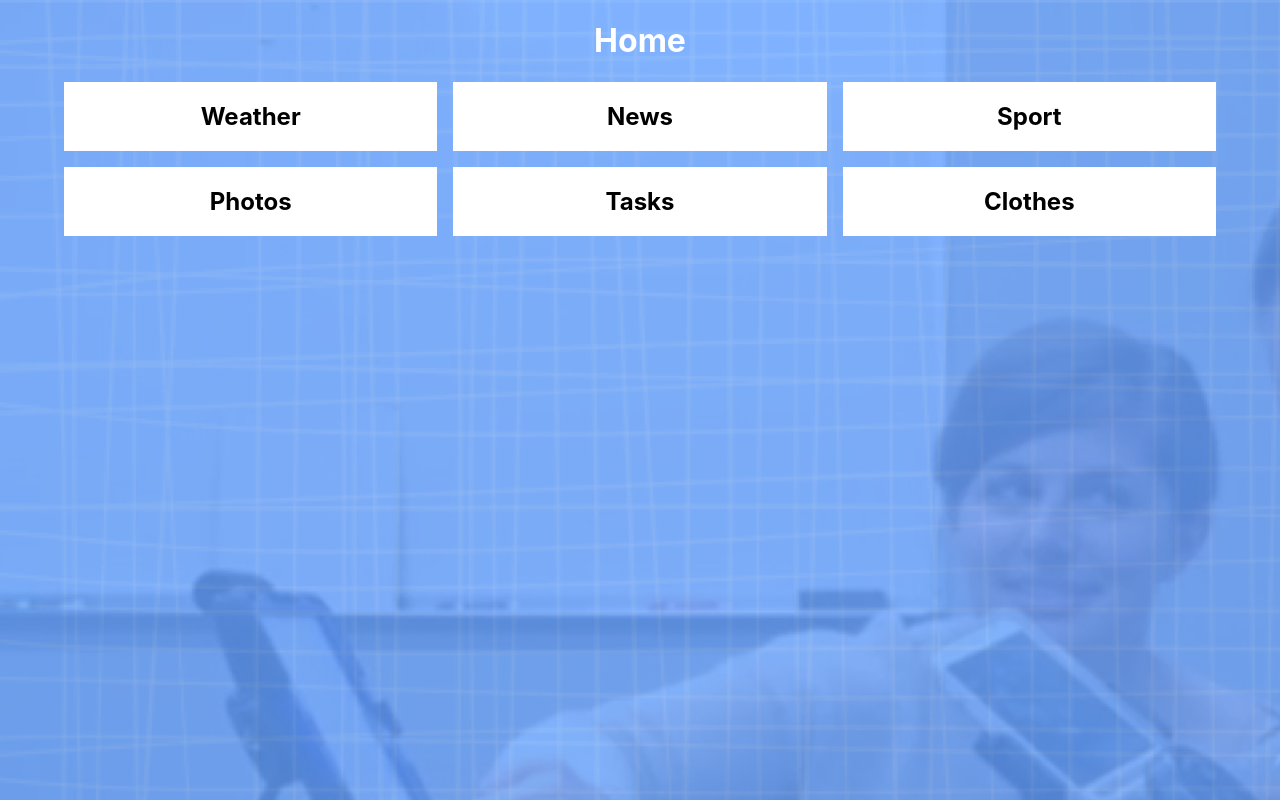
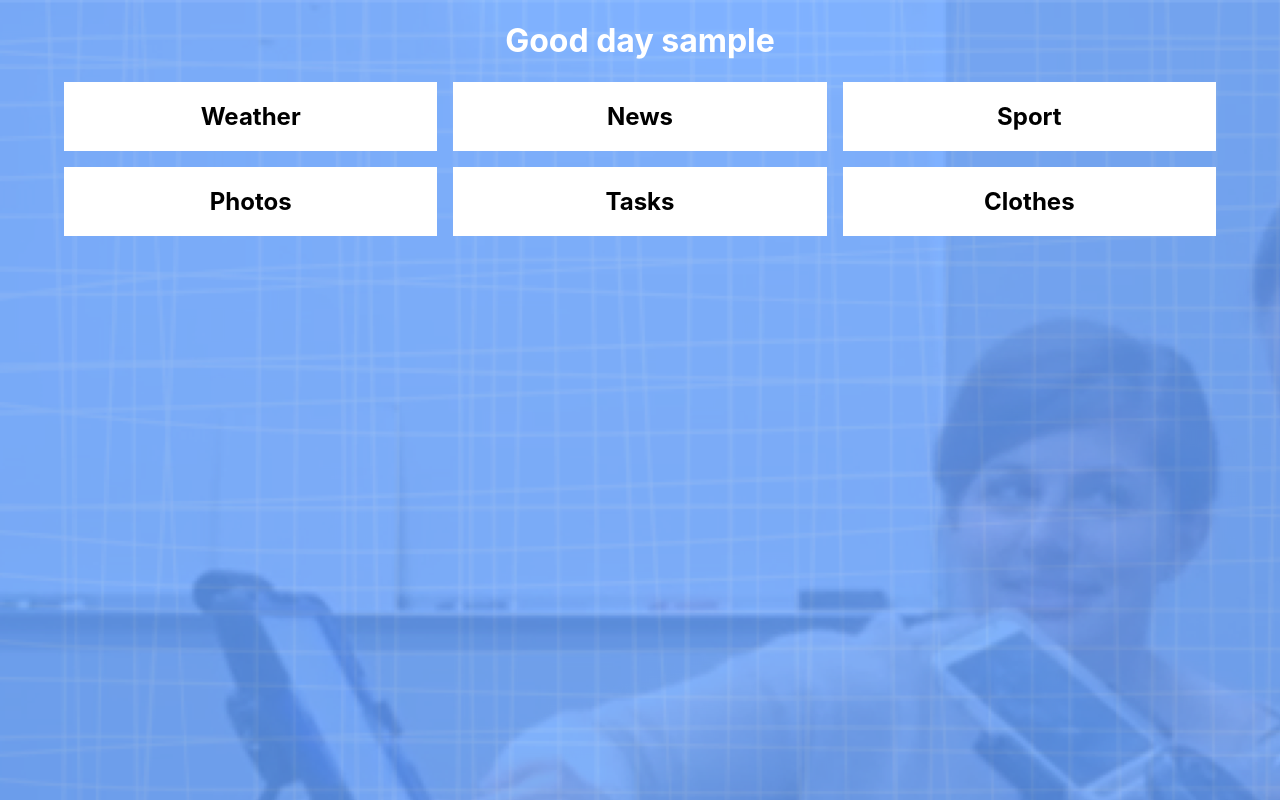
Before and after one commit to Ivo-Evans/dashboard-FE, a React (Create React App) app: page / in a window 1280 px wide. Built offline with nearby package versions, Linux system fonts and the light colour scheme; sample sign-in values are in the browser's storage.

Commit message:
feat(dashboard): set and get username from local storage+display on lander

```diff
--- /dev/null
+++ b/src/hooks/useClothes.js
@@ -0,0 +1,17 @@
+// import React from "react"
+// import fetchJSON from "../utils/fetchJSON"
+// import * as urls from "../variables/urls"
+
+// function useClothes(setClothes) {
+//     React.useEffect(() => {
+//         fetchJSON({
+//             url: "https://therapy-box.co.uk",
+//             endpoint: "/hackathon/clothing-api.php?username=swapnil"
+//         })
+//         .then(result => {
+//             setClothes(result)
+//         })
+//     })
+// }
+
+// export default useClothes
--- /dev/null
+++ b/src/hooks/useUsername.js
@@ -0,0 +1,10 @@
+import React from "react"
+
+function useUsername(setUsername) {
+    React.useEffect(() => {
+        const username = localStorage.getItem("username")
+        setUsername(username || "")
+    }, [])
+}
+
+export default useUsername
--- a/src/pages/Home.js
+++ b/src/pages/Home.js
@@ -1,11 +1,19 @@
 import React from 'react'
 import DashboardGrid from "../components/dashboard/DashboardGrid"
 import DashboardCard from "../components/dashboard/DashboardCard"
+// import useClothes from "../hooks/useClothes"
+import useUsername from "../hooks/useUsername"
 
 export const Home = () => {
+    const [username, setUsername] = React.useState("")
+    useUsername(setUsername)
+
+    // const [clothes, setClothes] = React.useState(null)
+    // useClothes(setClothes)
+
     return (
         <div>
-            <h1>Home</h1>
+            <h1>Good day {username}</h1>
             <DashboardGrid>
                 <DashboardCard title="Weather"/>
                 <DashboardCard title="News"/>
--- a/src/utils/currentJWT.js
+++ b/src/utils/currentJWT.js
@@ -4,6 +4,7 @@ export const currentJWT = () => {
     try {
         const payloadString = JWT.split(".")[1]
         payloadObject = JSON.parse(window.atob(payloadString))
+        localStorage.setItem("username", payloadObject.username)
     } catch {
         payloadObject = {exp: 0}
     }
```
